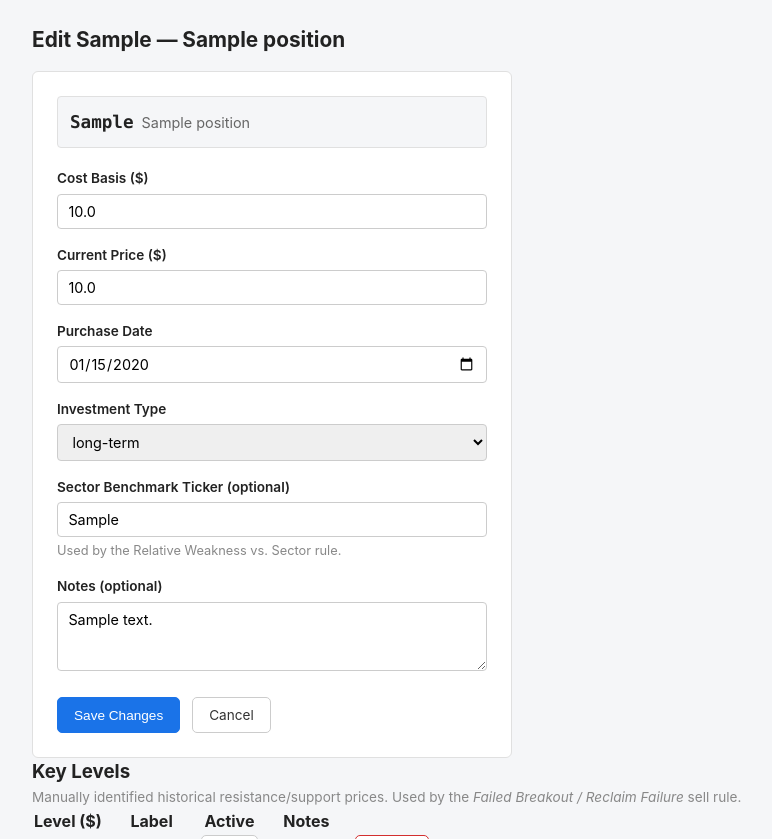
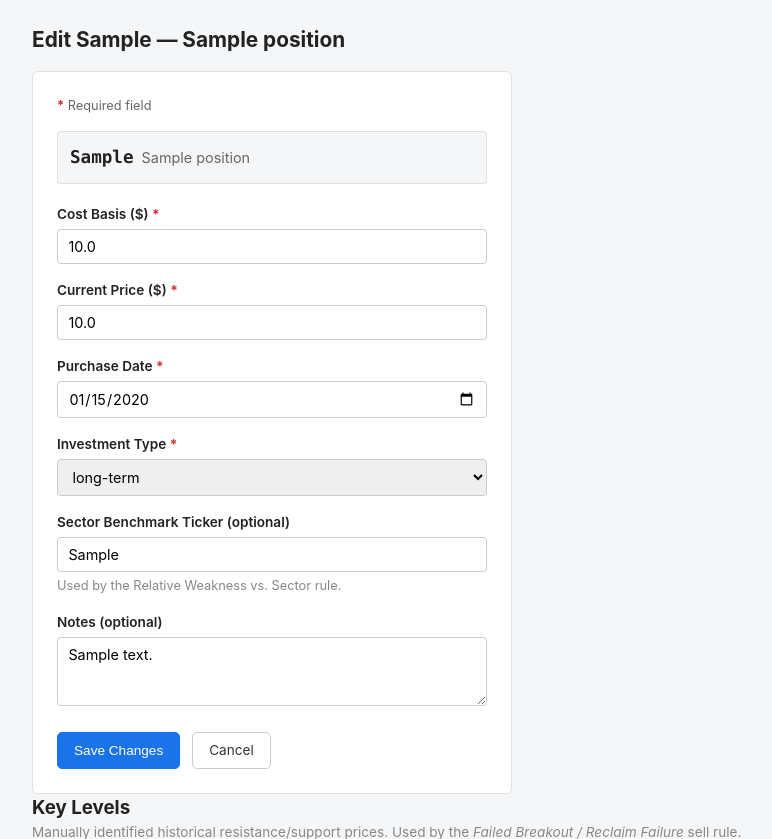
Before and after one commit to ryankmcintyre/StockSentinal, a FastAPI app: page /edit/1 in a window 1280 px wide. Shown: the part 62-901 px from the top of the page, without its empty margins (82-854 px from the left). Run offline with FastAPI, Linux system fonts and the light colour scheme; tables that the repository leaves empty hold one stand-in row (values such as "Sample post").

Commit message:
feat: mark required fields on edit form
Agent-Logs-Url: https://github.com/ryankmcintyre/StockSentinal/sessions/91296d1e-4786-4f58-b4eb-7adf8d09dfa2

Co-authored-by: ryankmcintyre <1696746+ryankmcintyre@users.noreply.github.com>

```diff
--- a/app/templates/add_position.html
+++ b/app/templates/add_position.html
@@ -5,6 +5,7 @@
 <h2>Add Position</h2>
 
 <form method="post" action="/add" class="position-form" data-api-submit="true">
+    {# Keep the asterisk visual-only because required inputs are already announced accessibly. #}
     <p class="form-legend"><span class="required-indicator" aria-hidden="true">*</span> Required field</p>
     <div class="form-group">
         <label for="ticker">Ticker <span class="required-indicator" aria-hidden="true">*</span></label>
--- a/app/templates/edit_position.html
+++ b/app/templates/edit_position.html
@@ -5,28 +5,30 @@
 <h2>Edit {{ position.ticker }} — {{ position.company_name }}</h2>
 
 <form method="post" action="/edit/{{ position.id }}" class="position-form">
+    {# Keep the asterisk visual-only because required inputs are already announced accessibly. #}
+    <p class="form-legend"><span class="required-indicator" aria-hidden="true">*</span> Required field</p>
     <div class="position-identity">
         <span class="ticker">{{ position.ticker }}</span>
         <span class="company-name">{{ position.company_name }}</span>
     </div>
 
     <div class="form-group">
-        <label for="cost_basis">Cost Basis ($)</label>
+        <label for="cost_basis">Cost Basis ($) <span class="required-indicator" aria-hidden="true">*</span></label>
         <input type="number" id="cost_basis" name="cost_basis" required min="0.01" step="0.01" value="{{ position.cost_basis }}">
     </div>
 
     <div class="form-group">
-        <label for="current_price">Current Price ($)</label>
+        <label for="current_price">Current Price ($) <span class="required-indicator" aria-hidden="true">*</span></label>
         <input type="number" id="current_price" name="current_price" required min="0.01" step="0.01" value="{{ position.current_price }}">
     </div>
 
     <div class="form-group">
-        <label for="initial_purchase_date">Purchase Date</label>
+        <label for="initial_purchase_date">Purchase Date <span class="required-indicator" aria-hidden="true">*</span></label>
         <input type="date" id="initial_purchase_date" name="initial_purchase_date" required value="{{ position.initial_purchase_date }}">
     </div>
 
     <div class="form-group">
-        <label for="investment_type">Investment Type</label>
+        <label for="investment_type">Investment Type <span class="required-indicator" aria-hidden="true">*</span></label>
         <select id="investment_type" name="investment_type" required>
             {% for t in investment_types %}
             <option value="{{ t.value }}" {% if t.value == position.investment_type %}selected{% endif %}>
```
Also changed, not shown: tests/test_add_position.py (+5 -1 lines), tests/test_key_levels.py (+20 -0 lines).
